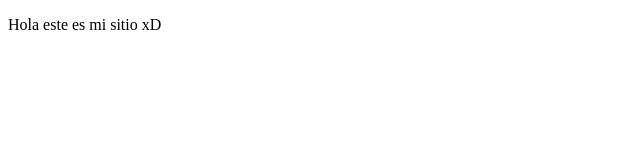
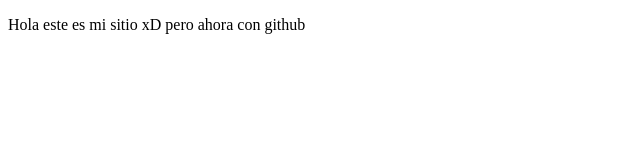
Before and after one commit to Jesus1906/proyectoDemoCursoPrework, a plain HTML site: page index.html in a window 1280 px wide. Shown: the whole page, without its empty margins (0-640 px from the left). Drawn offline with Linux system fonts and the light colour scheme.

Commit message:
cambio de mensaje

```diff
--- a/index.html
+++ b/index.html
@@ -7,7 +7,7 @@
 </head>
 <body>
     <p>
-        Hola este es mi sitio xD
+        Hola este es mi sitio xD pero ahora con github
     </p>
 </body>
 </html>
```
